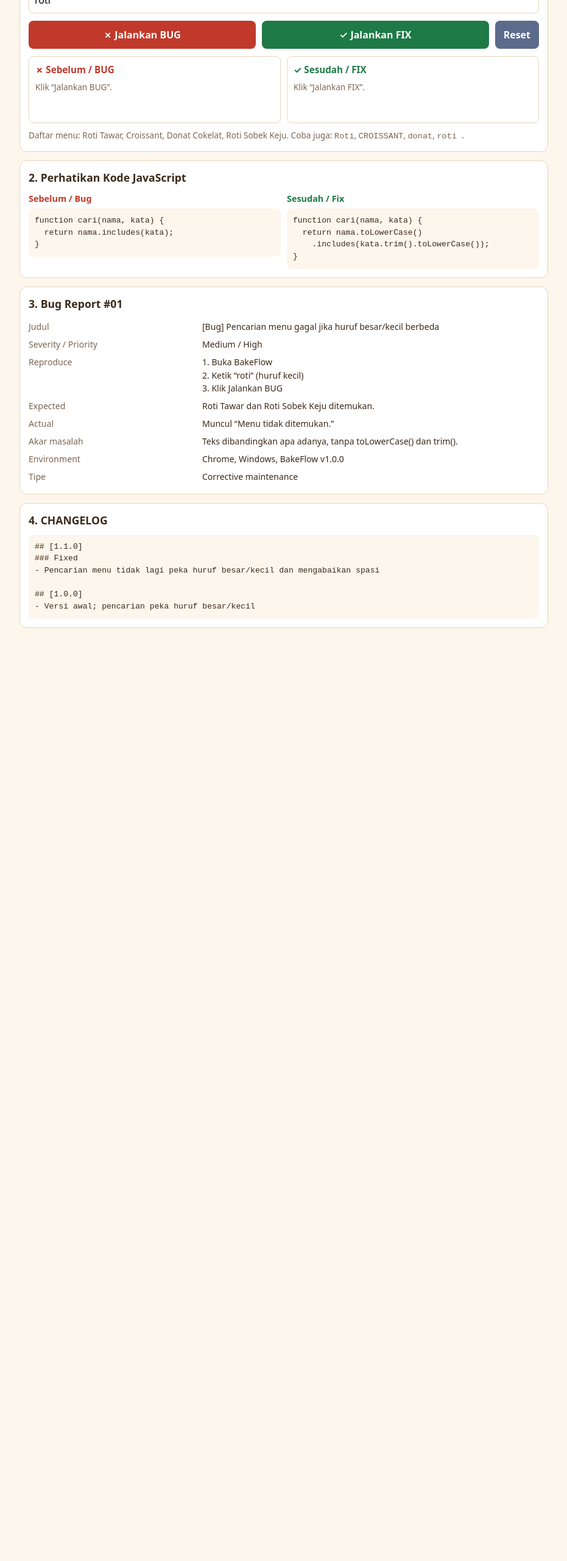
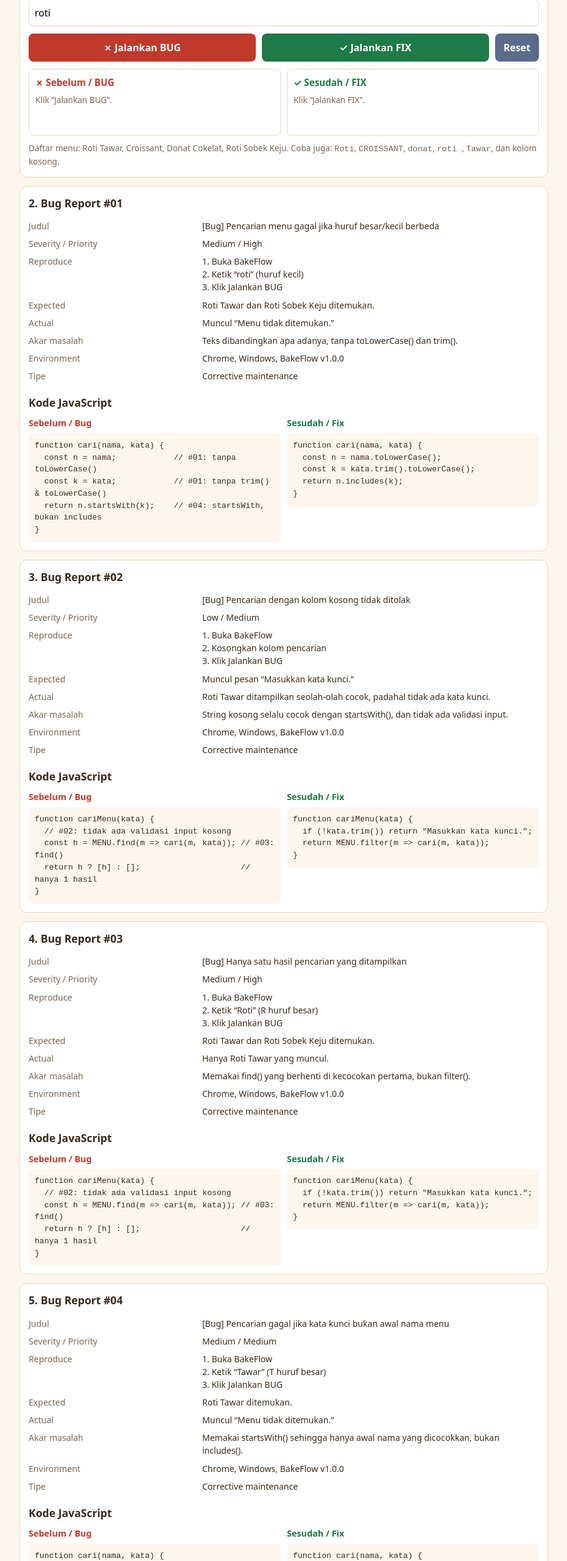
Before and after one commit to fathurhman/TUGAS-REKAYASA-PERANGKAT-LUNAK-SIMULASI-BUG-AND-FIX-PADA-APLIKASI-WEB-SEDERHANA, a website: page index.html in a window 1280 px wide. Shown: the part 240-2800 px from the top of the page at 61% size, without its empty margins (174-1105 px from the left). Before the commit the page ends 1300 px from the top, so only its background shows below. Drawn offline with Linux system fonts and the light colour scheme.

Commit message:
penambahan simulasi bug: (nomor 2,3, dan 4) dan changelog

```diff
--- a/index.html
+++ b/index.html
@@ -40,7 +40,7 @@ td{padding:4px 0;vertical-align:top} td:first-child{color:var(--mu);width:34%}
 
   <div class="card">
     <h2>1. Coba Program</h2>
-    <div class="rule">Aturan: pencarian harus menemukan roti <b>tanpa peduli huruf besar atau kecil</b>, dan spasi di awal/akhir diabaikan.</div>
+    <div class="rule">Aturan: pencarian harus menemukan roti <b>tanpa peduli huruf besar atau kecil</b>, spasi di awal/akhir diabaikan, kata kunci boleh cocok di bagian mana pun nama menu, <b>semua</b> menu yang cocok ditampilkan, dan kolom kosong ditolak.</div>
     <label for="kata">Masukkan nama roti yang dicari</label>
     <input id="kata" type="text" value="roti" autocomplete="off">
     <div class="btns">
@@ -52,26 +52,11 @@ td{padding:4px 0;vertical-align:top} td:first-child{color:var(--mu);width:34%}
       <div class="box"><h3 style="color:var(--bad)">✗ Sebelum / BUG</h3><div class="res" id="rBug"><span class="hint">Klik “Jalankan BUG”.</span></div></div>
       <div class="box"><h3 style="color:var(--ok)">✓ Sesudah / FIX</h3><div class="res" id="rFix"><span class="hint">Klik “Jalankan FIX”.</span></div></div>
     </div>
-    <p class="hint" style="margin:10px 0 0">Daftar menu: Roti Tawar, Croissant, Donat Cokelat, Roti Sobek Keju. Coba juga: <code>Roti</code>, <code>CROISSANT</code>, <code>donat</code>, <code> roti </code>.</p>
+    <p class="hint" style="margin:10px 0 0">Daftar menu: Roti Tawar, Croissant, Donat Cokelat, Roti Sobek Keju. Coba juga: <code>Roti</code>, <code>CROISSANT</code>, <code>donat</code>, <code> roti </code>, <code>Tawar</code>, dan kolom kosong.</p>
   </div>
 
   <div class="card">
-    <h2>2. Perhatikan Kode JavaScript</h2>
-    <div class="two">
-      <div><div class="lbl b">Sebelum / Bug</div>
-<pre>function cari(nama, kata) {
-  return nama.includes(kata);
-}</pre></div>
-      <div><div class="lbl f">Sesudah / Fix</div>
-<pre>function cari(nama, kata) {
-  return nama.toLowerCase()
-    .includes(kata.trim().toLowerCase());
-}</pre></div>
-    </div>
-  </div>
-
-  <div class="card">
-    <h2>3. Bug Report #01</h2>
+    <h2>2. Bug Report #01</h2>
     <table>
       <tr><td>Judul</td><td>[Bug] Pencarian menu gagal jika huruf besar/kecil berbeda</td></tr>
       <tr><td>Severity / Priority</td><td>Medium / High</td></tr>
@@ -82,32 +67,141 @@ td{padding:4px 0;vertical-align:top} td:first-child{color:var(--mu);width:34%}
       <tr><td>Environment</td><td>Chrome, Windows, BakeFlow v1.0.0</td></tr>
       <tr><td>Tipe</td><td>Corrective maintenance</td></tr>
     </table>
+    <h2 style="margin-top:16px">Kode JavaScript</h2>
+    <div class="two">
+      <div><div class="lbl b">Sebelum / Bug</div>
+<pre>function cari(nama, kata) {
+  const n = nama;            // #01: tanpa toLowerCase()
+  const k = kata;            // #01: tanpa trim() &amp; toLowerCase()
+  return n.startsWith(k);    // #04: startsWith, bukan includes
+}</pre></div>
+      <div><div class="lbl f">Sesudah / Fix</div>
+<pre>function cari(nama, kata) {
+  const n = nama.toLowerCase();
+  const k = kata.trim().toLowerCase();
+  return n.includes(k);
+}</pre></div>
+    </div>
   </div>
 
   <div class="card">
-    <h2>4. CHANGELOG</h2>
+    <h2>3. Bug Report #02</h2>
+    <table>
+      <tr><td>Judul</td><td>[Bug] Pencarian dengan kolom kosong tidak ditolak</td></tr>
+      <tr><td>Severity / Priority</td><td>Low / Medium</td></tr>
+      <tr><td>Reproduce</td><td>1. Buka BakeFlow<br>2. Kosongkan kolom pencarian<br>3. Klik Jalankan BUG</td></tr>
+      <tr><td>Expected</td><td>Muncul pesan “Masukkan kata kunci.”</td></tr>
+      <tr><td>Actual</td><td>Roti Tawar ditampilkan seolah-olah cocok, padahal tidak ada kata kunci.</td></tr>
+      <tr><td>Akar masalah</td><td>String kosong selalu cocok dengan startsWith(), dan tidak ada validasi input.</td></tr>
+      <tr><td>Environment</td><td>Chrome, Windows, BakeFlow v1.0.0</td></tr>
+      <tr><td>Tipe</td><td>Corrective maintenance</td></tr>
+    </table>
+    <h2 style="margin-top:16px">Kode JavaScript</h2>
+    <div class="two">
+      <div><div class="lbl b">Sebelum / Bug</div>
+<pre>function cariMenu(kata) {
+  // #02: tidak ada validasi input kosong
+  const h = MENU.find(m =&gt; cari(m, kata)); // #03: find()
+  return h ? [h] : [];                     // hanya 1 hasil
+}</pre></div>
+      <div><div class="lbl f">Sesudah / Fix</div>
+<pre>function cariMenu(kata) {
+  if (!kata.trim()) return "Masukkan kata kunci.";
+  return MENU.filter(m =&gt; cari(m, kata));
+}</pre></div>
+    </div>
+  </div>
+
+  <div class="card">
+    <h2>4. Bug Report #03</h2>
+    <table>
+      <tr><td>Judul</td><td>[Bug] Hanya satu hasil pencarian yang ditampilkan</td></tr>
+      <tr><td>Severity / Priority</td><td>Medium / High</td></tr>
+      <tr><td>Reproduce</td><td>1. Buka BakeFlow<br>2. Ketik “Roti” (R huruf besar)<br>3. Klik Jalankan BUG</td></tr>
+      <tr><td>Expected</td><td>Roti Tawar dan Roti Sobek Keju ditemukan.</td></tr>
+      <tr><td>Actual</td><td>Hanya Roti Tawar yang muncul.</td></tr>
+      <tr><td>Akar masalah</td><td>Memakai find() yang berhenti di kecocokan pertama, bukan filter().</td></tr>
+      <tr><td>Environment</td><td>Chrome, Windows, BakeFlow v1.0.0</td></tr>
+      <tr><td>Tipe</td><td>Corrective maintenance</td></tr>
+    </table>
+    <h2 style="margin-top:16px">Kode JavaScript</h2>
+    <div class="two">
+      <div><div class="lbl b">Sebelum / Bug</div>
+<pre>function cariMenu(kata) {
+  // #02: tidak ada validasi input kosong
+  const h = MENU.find(m =&gt; cari(m, kata)); // #03: find()
+  return h ? [h] : [];                     // hanya 1 hasil
+}</pre></div>
+      <div><div class="lbl f">Sesudah / Fix</div>
+<pre>function cariMenu(kata) {
+  if (!kata.trim()) return "Masukkan kata kunci.";
+  return MENU.filter(m =&gt; cari(m, kata));
+}</pre></div>
+    </div>
+  </div>
+
+  <div class="card">
+    <h2>5. Bug Report #04</h2>
+    <table>
+      <tr><td>Judul</td><td>[Bug] Pencarian gagal jika kata kunci bukan awal nama menu</td></tr>
+      <tr><td>Severity / Priority</td><td>Medium / Medium</td></tr>
+      <tr><td>Reproduce</td><td>1. Buka BakeFlow<br>2. Ketik “Tawar” (T huruf besar)<br>3. Klik Jalankan BUG</td></tr>
+      <tr><td>Expected</td><td>Roti Tawar ditemukan.</td></tr>
+      <tr><td>Actual</td><td>Muncul “Menu tidak ditemukan.”</td></tr>
+      <tr><td>Akar masalah</td><td>Memakai startsWith() sehingga hanya awal nama yang dicocokkan, bukan includes().</td></tr>
+      <tr><td>Environment</td><td>Chrome, Windows, BakeFlow v1.0.0</td></tr>
+      <tr><td>Tipe</td><td>Corrective maintenance</td></tr>
+    </table>
+    <h2 style="margin-top:16px">Kode JavaScript</h2>
+    <div class="two">
+      <div><div class="lbl b">Sebelum / Bug</div>
+<pre>function cari(nama, kata) {
+  const n = nama;            // #01: tanpa toLowerCase()
+  const k = kata;            // #01: tanpa trim() &amp; toLowerCase()
+  return n.startsWith(k);    // #04: startsWith, bukan includes
+}</pre></div>
+      <div><div class="lbl f">Sesudah / Fix</div>
+<pre>function cari(nama, kata) {
+  const n = nama.toLowerCase();
+  const k = kata.trim().toLowerCase();
+  return n.includes(k);
+}</pre></div>
+    </div>
+  </div>
+
+  <div class="card">
+    <h2>6. CHANGELOG</h2>
 <pre>## [1.1.0]
 ### Fixed
 - Pencarian menu tidak lagi peka huruf besar/kecil dan mengabaikan spasi
+- Kolom pencarian kosong ditolak dengan pesan “Masukkan kata kunci.” (#02)
+- Semua menu yang cocok ditampilkan, tidak lagi hanya hasil pertama (#03)
+- Kata kunci cocok di bagian mana pun nama menu, tidak lagi hanya dari awal (#04)
 
 ## [1.0.0]
-- Versi awal; pencarian peka huruf besar/kecil</pre>
+- Versi awal; pencarian peka huruf besar/kecil dan spasi di awal/akhir tidak diabaikan (#01)
+- Kolom pencarian kosong tidak ditolak (#02)
+- Hanya hasil pertama yang ditampilkan (#03)
+- Kata kunci hanya cocok dari awal nama menu (#04)</pre>
   </div>
 </div>
 
 <script>
 const MENU=["Roti Tawar","Croissant","Donat Cokelat","Roti Sobek Keju"];
 
-// Versi BUG
-function cariBug(nama,kata){return nama.includes(kata);}
+// Versi BUG (#01 tanpa lowercase/trim, #04 startsWith)
+function cariBug(nama,kata){const n=nama;const k=kata;return n.startsWith(k);}
 // Versi FIX
-function cariFix(nama,kata){return nama.toLowerCase().includes(kata.trim().toLowerCase());}
+function cariFix(nama,kata){const n=nama.toLowerCase();const k=kata.trim().toLowerCase();return n.includes(k);}
+// Pencarian menu: BUG (#02 tanpa validasi, #03 find) dan FIX
+function cariMenuBug(kata){const h=MENU.find(m=>cariBug(m,kata));return h?[h]:[];}
+function cariMenuFix(kata){if(!kata.trim())return"Masukkan kata kunci.";return MENU.filter(m=>cariFix(m,kata));}
 
 function jalan(v){
   const kata=document.getElementById("kata").value;
-  const fn=v==="bug"?cariBug:cariFix;
-  const hasil=MENU.filter(m=>fn(m,kata));
+  const hasil=v==="bug"?cariMenuBug(kata):cariMenuFix(kata);
   const el=document.getElementById(v==="bug"?"rBug":"rFix");
+  if(typeof hasil==="string"){el.innerHTML='<div class="err">'+hasil+'</div>';return;}
   el.innerHTML=hasil.length
     ?'<div class="good">Ditemukan '+hasil.length+' menu:</div>'+hasil.map(h=>"<div>• "+h+"</div>").join("")
     :'<div class="err">Menu tidak ditemukan.</div>';
```
